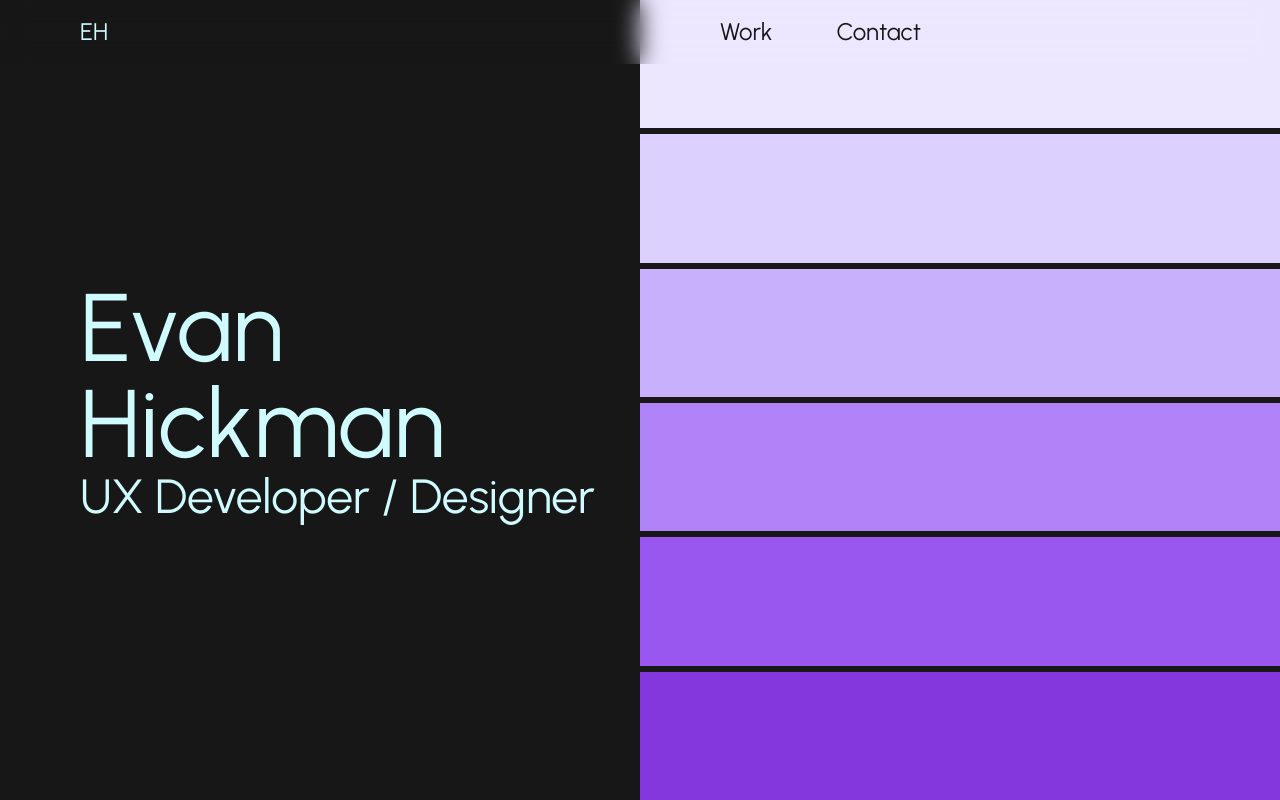
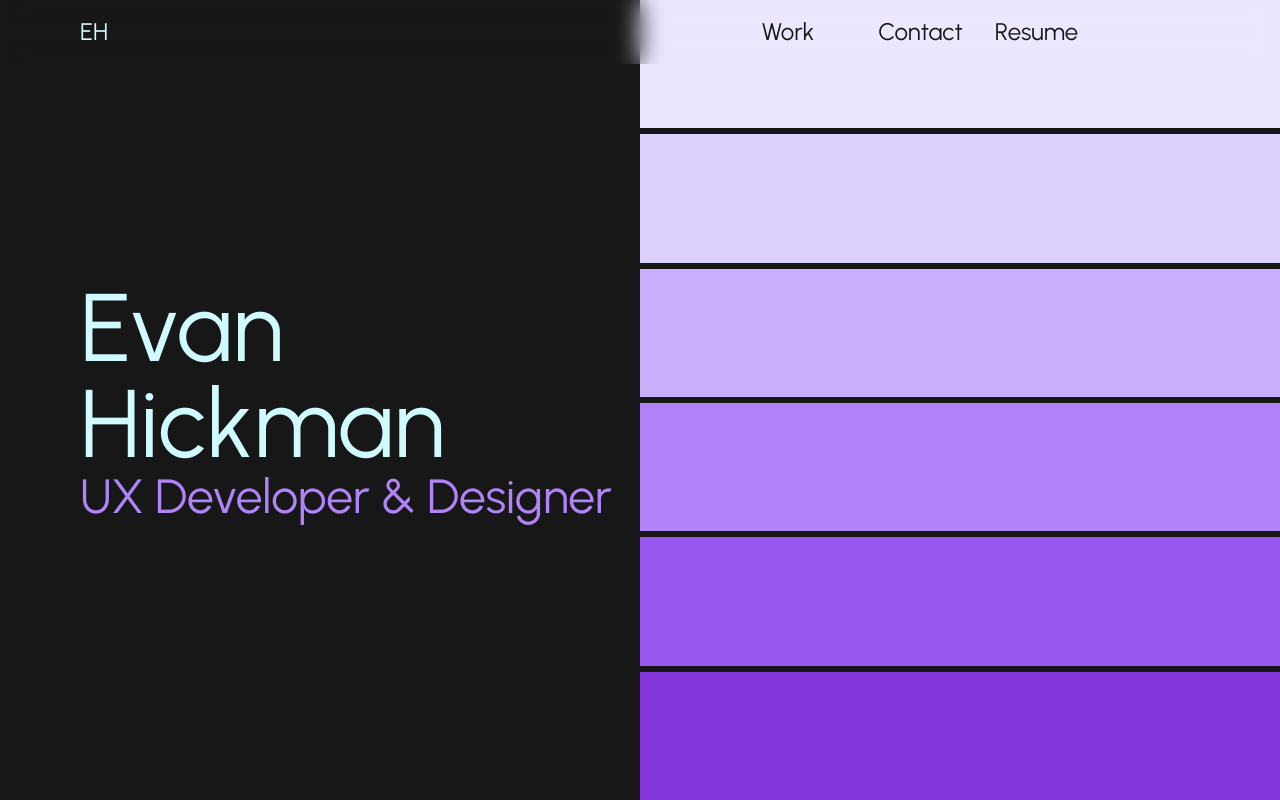
Before and after one commit to evanhickman/portfoliov2, a Next.js app: page / in a window 1280 px wide. Built offline with nearby package versions, Linux system fonts and the light colour scheme.

Commit message:
animate title text

```diff
--- a/src/app/components/Header.tsx
+++ b/src/app/components/Header.tsx
@@ -11,7 +11,7 @@ const Header = () => {
             EH
           </Link>
         </div>
-        <ul className='flex basis-6/12 justify-start pl-20'>
+        <ul className='flex basis-6/12 justify-center'>
           <li className='pr-8'>
             <Link href='/work' className='text-2xl text-black-900'>
               Work
@@ -22,6 +22,11 @@ const Header = () => {
               Contact
             </Link>
           </li>
+          <li className='pl-8'>
+            <Link href='/resume' className='text-2xl text-black-900'>
+              Resume
+            </Link>
+          </li>
         </ul>
       </nav>
     </header>
--- a/src/app/globals.css
+++ b/src/app/globals.css
@@ -9,6 +9,7 @@
   --animation4: COLOR_SHIFT_4 24s cubic-bezier(0, -0.4, 1, 1.35) infinite;
   --animation5: COLOR_SHIFT_5 24s cubic-bezier(0, -0.4, 1, 1.35) infinite;
   --animation6: COLOR_SHIFT_6 24s cubic-bezier(0, -0.4, 1, 1.35) infinite;
+  --animationText: COLOR_SHIFT_TEXT 24s cubic-bezier(0, -0.4, 1, 1.35) infinite;
 }
 
 @media (prefers-color-scheme: dark) {
@@ -50,6 +51,10 @@ body {
 
 .box-six {
   animation: var(--animation6);
+}
+
+.color-shift-text {
+  animation: var(--animationText);
 }
 
 @keyframes COLOR_SHIFT_1 {
@@ -196,6 +201,30 @@ body {
   }
 }
 
+@keyframes COLOR_SHIFT_TEXT {
+  from {
+    color: theme('colors.cyan.400');
+  }
+  15% {
+    color: theme('colors.indigo.400');
+  }
+  31% {
+    color: theme('colors.purple.400');
+  }
+  46% {
+    color: theme('colors.red.400');
+  }
+  61% {
+    color: theme('colors.yellow.400');
+  }
+  76% {
+    color: theme('colors.green.400');
+  }
+  to {
+    color: theme('colors.cyan.400');
+  }
+}
+
 @layer utilities {
   .text-balance {
     text-wrap: balance;
--- a/src/app/page.tsx
+++ b/src/app/page.tsx
@@ -11,8 +11,8 @@ const Home = () => {
   return (
     <main className='min-h-screen min-w-screen flex bg-neutral-900 relative'>
       <section className='basis-6/12 flex flex-col justify-center pl-20 py-5'>
-        <h1 className='text-8xl text-animation'>Evan Hickman</h1>
-        <h2 className='text-5xl text-animation'>UX Developer / Designer</h2>
+        <h1 className='text-8xl'>Evan Hickman</h1>
+        <h2 className='text-5xl color-shift-text'>UX Developer & Designer</h2>
       </section>
       <section className='basis-6/12 grid grid-cols-1 grid-rows-6 gap-1.5'>
         {boxes.map((box) => (
```
Also changed, not shown: 1 other file (tests, documents, lock files or other folders).
